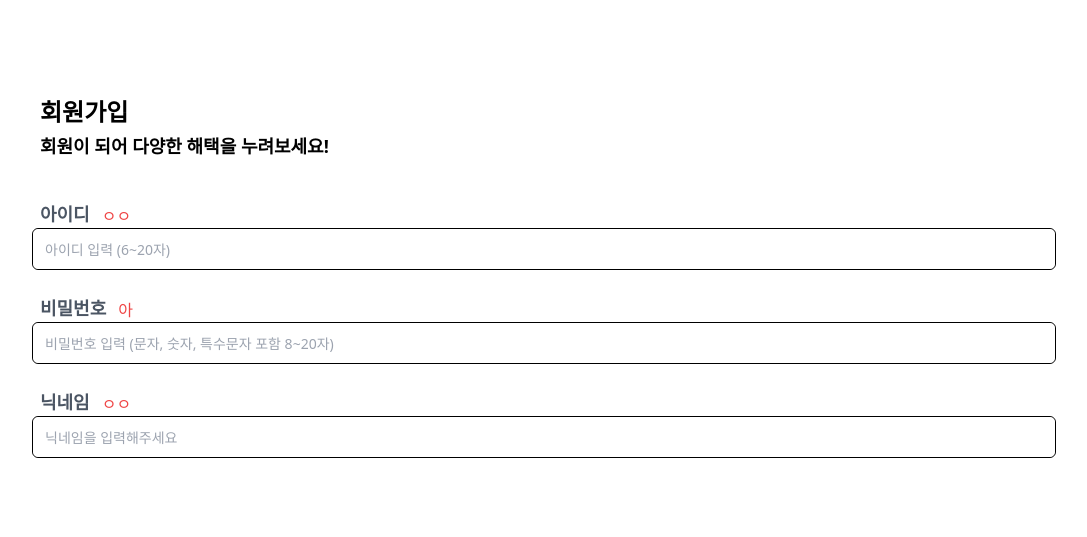
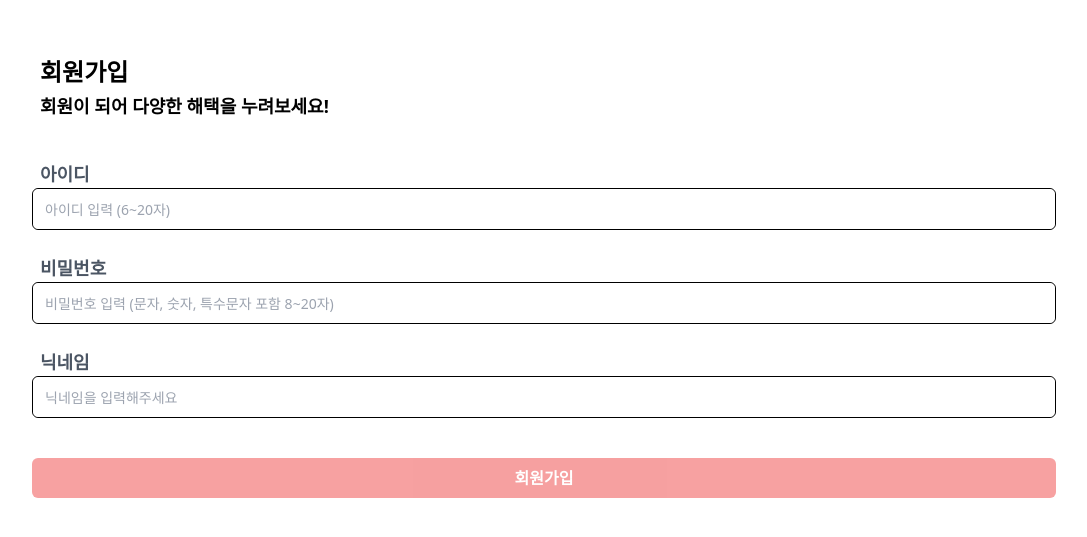
Before and after one commit to DND-Hackathon-DwD/Front-end, a React (Vite) app: page /signup in a window 1280 px wide. Shown: the part 131-668 px from the top of the page, without its empty margins (96-1183 px from the left). Built offline with nearby package versions, Linux system fonts and the light colour scheme.

Commit message:
feat: 회원가입 페이지 기본 기능 구현

```diff
--- a/src/pages/SingUpPage/index.jsx
+++ b/src/pages/SingUpPage/index.jsx
@@ -1,4 +1,61 @@
+import { useState } from 'react'
+import { useNavigate } from 'react-router-dom'
+
 const SignUpPage = () => {
+  const navigate = useNavigate()
+  const [id, setId] = useState('')
+  const [password, setPassword] = useState('')
+  const [nickname, setNickname] = useState('')
+  const [idFailMsg, setIdFailMsg] = useState('')
+  const [passwordFailMsg, setPasswordFailMsg] = useState('')
+  const [nicknameFailMsg, setNicknameFailMsg] = useState('')
+  const [isIdValid, setIsIdValid] = useState(false)
+  const [isPasswordValid, setIsPasswordValid] = useState(false)
+  const [isNicknameValid, setIsNicknameValid] = useState(false)
+
+  const handleChangeId = (e) => {
+    setId(e.target.value)
+    if (e.target.value.length > 20 || e.target.value.length < 6) {
+      setIdFailMsg('사용할 수 없는 아이디입니다.')
+      setIsIdValid(false)
+    } else {
+      setIdFailMsg('')
+      setIsIdValid(true)
+    }
+  }
+
+  const handleChangePassword = (e) => {
+    setPassword(e.target.value)
+    if (e.target.value.length > 20 || e.target.value.length < 8) {
+      setPasswordFailMsg('비밀번호는 8~20자 이내로 입력해주세요.')
+      setIsPasswordValid(false)
+    } else {
+      setPasswordFailMsg('')
+      setIsPasswordValid(true)
+    }
+  }
+
+  const handleChangeNickname = (e) => {
+    setNickname(e.target.value)
+    if (e.target.value.length > 10 || e.target.value.length < 2) {
+      setNicknameFailMsg('닉네임은 2~10자 이내로 입력해주세요.')
+      setIsNicknameValid(false)
+    } else {
+      setNicknameFailMsg('')
+      setIsNicknameValid(true)
+    }
+  }
+
+  const handleSubmit = (e) => {
+    e.preventDefault()
+    // 서버로 회원가입 요청을 보내는 코드
+    // ID, 닉네임 중복 확인 처리 코드 필요
+
+    // 회원가입 성공 후 메인 페이지로 이동
+    console.log('회원가입이 완료되었습니다.')
+    navigate('/')
+  }
+
   return (
     <div className="w-full h-full flex flex-col justify-center items-center">
       <form className="w-4/5 h-full flex flex-col justify-center items-center gap-6">
@@ -11,42 +68,56 @@ const SignUpPage = () => {
         <div className="flex flex-col w-full">
           <label className="flex gap-3 items-end text-red-500 pl-2">
             <p className="text-lg font-bold text-gray-600">아이디</p>
-            <p>ㅇㅇ</p>
+            <p className="text-sm font-semibold">{idFailMsg}</p>
           </label>
           <div className="w-full border border-black rounded-md">
             <input
               type="text"
               placeholder="아이디 입력 (6~20자)"
               className="w-full rounded-md px-3 py-2 placeholder:text-sm"
+              onChange={handleChangeId}
+              value={id}
             />
           </div>
         </div>
         <div className="flex flex-col w-full">
           <label className="flex gap-3 items-end text-red-500 pl-2">
             <p className="text-lg font-bold text-gray-600">비밀번호</p>
-            <p>아</p>
+            <p className="text-sm font-semibold">{passwordFailMsg}</p>
           </label>
           <div className="w-full border border-black rounded-md">
             <input
               type="text"
               placeholder="비밀번호 입력 (문자, 숫자, 특수문자 포함 8~20자)"
               className="w-full rounded-md px-3 py-2 placeholder:text-sm"
+              onChange={handleChangePassword}
+              value={password}
             />
           </div>
         </div>
         <div className="flex flex-col w-full">
           <label className="flex gap-3 items-end text-red-500 pl-2">
             <p className="text-lg font-bold text-gray-600">닉네임</p>
-            <p>ㅇㅇ</p>
+            <p className="text-sm font-semibold">{nicknameFailMsg}</p>
           </label>
           <div className="w-full border border-black rounded-md">
             <input
               type="text"
               placeholder="닉네임을 입력해주세요"
               className="w-full rounded-md px-3 py-2 placeholder:text-sm"
+              onChange={handleChangeNickname}
+              value={nickname}
             />
           </div>
         </div>
+        <button
+          type="submit"
+          onClick={handleSubmit}
+          className="w-full bg-red-500 text-white font-bold py-2 rounded-md mt-4 disabled:transition-opacity disabled:opacity-50"
+          disabled={!isIdValid || !isPasswordValid || !isNicknameValid}
+        >
+          회원가입
+        </button>
       </form>
     </div>
   )
```
